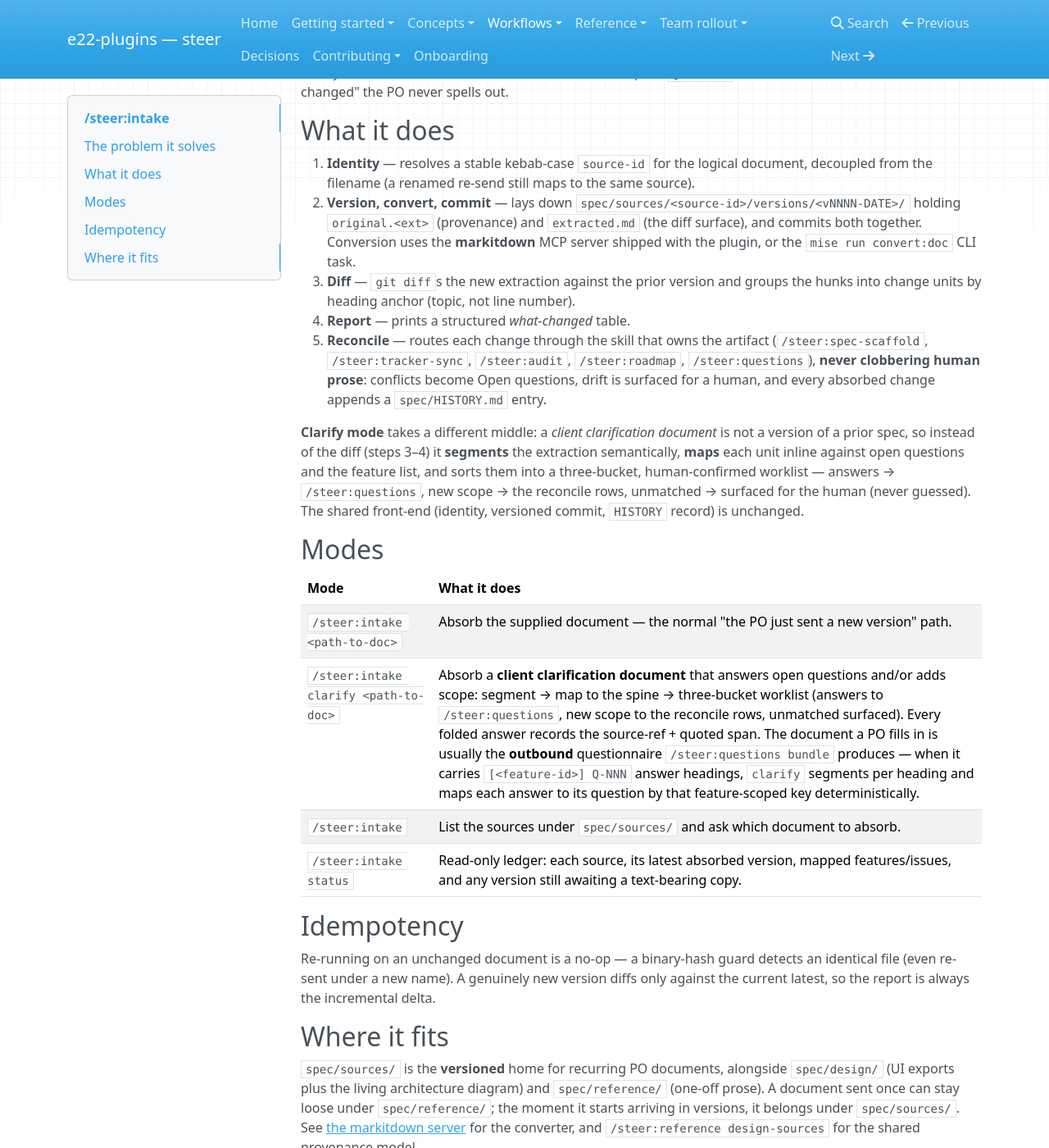
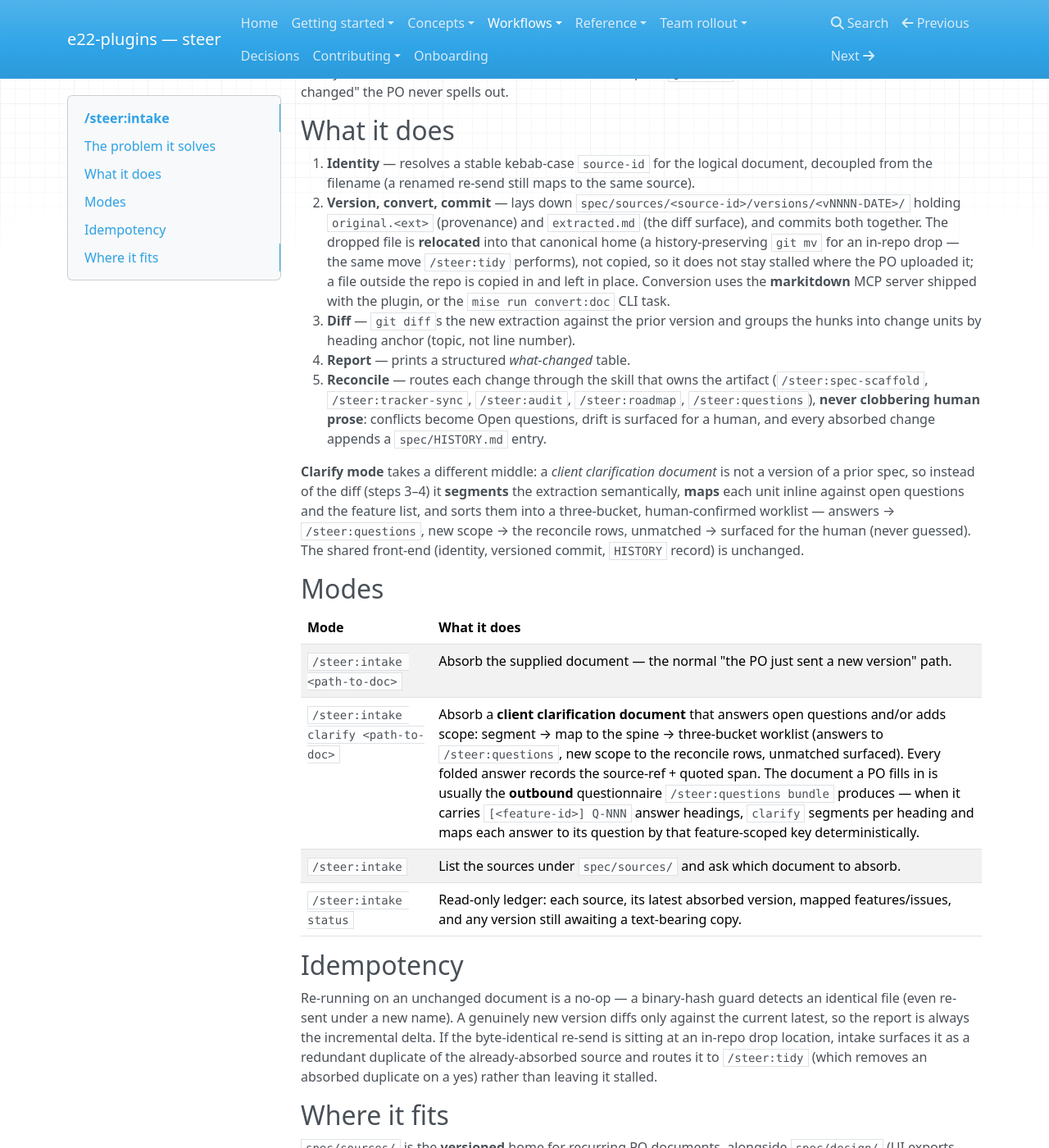
Before and after one commit to element22llc/e22-plugins, an MkDocs documentation site: the page built from docs/workflows/intake.md, in a window 1280 px wide and 1400 px high, scrolled down 485 px. Shown: the whole window at 82% size. Built offline with MkDocs 1.6.1, drawn with Linux system fonts in a browser that asks for light colours; nearby versions of some CDN libraries.

Commit message:
feat(steer): intake tidies the drop location so absorbed docs don't linger
/steer:intake now relocates a dropped document into its canonical
spec/sources/<id>/versions/<v>/original.<ext> home (history-preserving
git mv for an in-repo drop) instead of leaving a second copy where the PO
uploaded it. A drop outside the repo is copied in and left in place, noted
in the report. The idempotency guard now matches any committed version (not
just the latest), so a re-dropped older version is recognised as
already-absorbed and never turns into a spurious duplicate version; a
byte-identical in-repo re-send is routed to /steer:tidy rather than left
stalled or silently deleted.

/steer:tidy learns the counterpart rule: a spec/requirements doc whose bytes
match a committed spec/sources/**/original.* is an already-absorbed source, so
the stray is proposed for deletion (content preserved in the committed source)
rather than moved to /spec/reference/, which would just duplicate it.

Adds Bash(git mv *) to intake's allowed-tools for the relocate; the version
directory is created by writing extracted.md before the move, so no mkdir
grant is needed.

Co-Authored-By: Claude Opus 4.8 (1M context) <noreply@anthropic.com>

```diff
--- a/docs/workflows/intake.md
+++ b/docs/workflows/intake.md
@@ -28,8 +28,11 @@ normalized Markdown extraction — so a plain `git diff` of successive extractio
 2. **Version, convert, commit** — lays down
    `spec/sources/<source-id>/versions/<vNNNN-DATE>/` holding `original.<ext>`
    (provenance) and `extracted.md` (the diff surface), and commits both together.
-   Conversion uses the **markitdown** MCP server shipped with the plugin, or the
-   `mise run convert:doc` CLI task.
+   The dropped file is **relocated** into that canonical home (a history-preserving
+   `git mv` for an in-repo drop — the same move `/steer:tidy` performs), not copied,
+   so it does not stay stalled where the PO uploaded it; a file outside the repo is
+   copied in and left in place. Conversion uses the **markitdown** MCP server
+   shipped with the plugin, or the `mise run convert:doc` CLI task.
 3. **Diff** — `git diff`s the new extraction against the prior version and groups
    the hunks into change units by heading anchor (topic, not line number).
 4. **Report** — prints a structured *what-changed* table.
@@ -60,7 +63,10 @@ for the human (never guessed). The shared front-end (identity, versioned commit,
 
 Re-running on an unchanged document is a no-op — a binary-hash guard detects an
 identical file (even re-sent under a new name). A genuinely new version diffs only
-against the current latest, so the report is always the incremental delta.
+against the current latest, so the report is always the incremental delta. If the
+byte-identical re-send is sitting at an in-repo drop location, intake surfaces it as
+a redundant duplicate of the already-absorbed source and routes it to `/steer:tidy`
+(which removes an absorbed duplicate on a yes) rather than leaving it stalled.
 
 ## Where it fits
 
```
Also changed, not shown: CHANGELOG.md (+15 -0 lines), plugins/steer/skills/intake/SKILL.md (+30 -7 lines), plugins/steer/skills/tidy/SKILL.md (+6 -0 lines), plugins/steer/templates/github/prompts/steer-intake.prompt.md (+2 -2 lines), plugins/steer/templates/reference/HOUSEKEEPING.md (+11 -0 lines).
